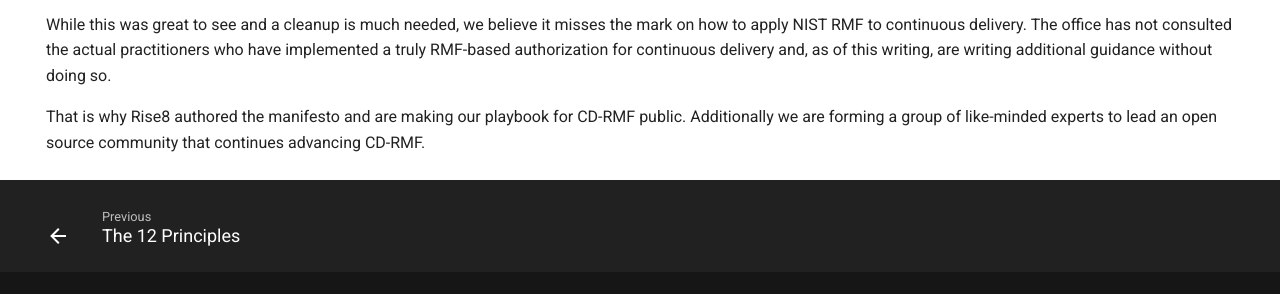
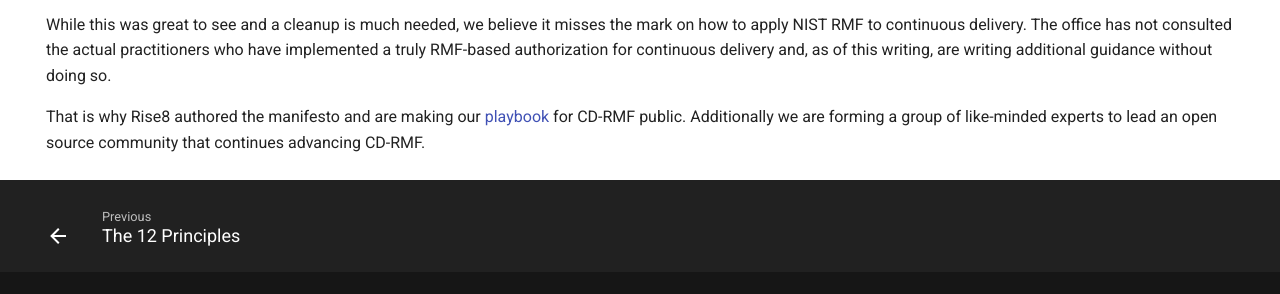
Before and after one commit to rise8-us/cato-manifesto, an MkDocs documentation site: the page built from docs/history.md, in a window 1280 px wide and 1227 px high. Shown: the part 891-1185 px from the top of the window. Built offline with MkDocs 1.6.1 and Material for MkDocs 9.7.7, drawn with Linux system fonts in a browser that asks for light colours; comment, search, counter and statistics services are not loaded; part of the change alters nothing that is shown.

```diff
--- a/docs/history.md
+++ b/docs/history.md
@@ -22,4 +22,4 @@ Thankfully things started to change when the DOD CIO published a cATO memorandum
 
 While this was great to see and a cleanup is much needed, we believe it misses the mark on how to apply NIST RMF to continuous delivery. The office has not consulted the actual practitioners who have implemented a truly RMF-based authorization for continuous delivery and, as of this writing, are writing additional guidance without doing so.
 
-That is why Rise8 authored the manifesto and are making our playbook for CD-RMF public. Additionally we are forming a group of like-minded experts to lead an open source community that continues advancing CD-RMF.
+That is why Rise8 authored the manifesto and are making our [playbook](https://rise8-us.github.io/cato-playbook/) for CD-RMF public. Additionally we are forming a group of like-minded experts to lead an open source community that continues advancing CD-RMF.
```
